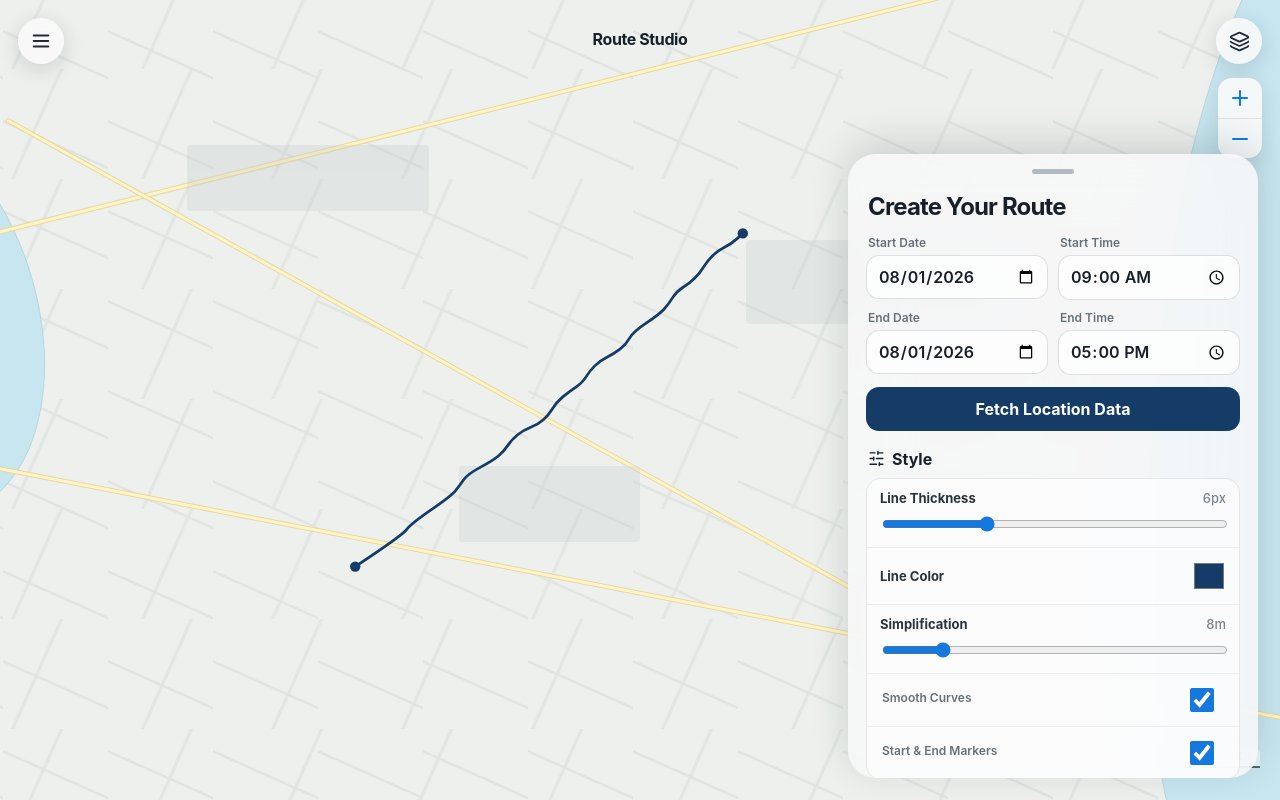
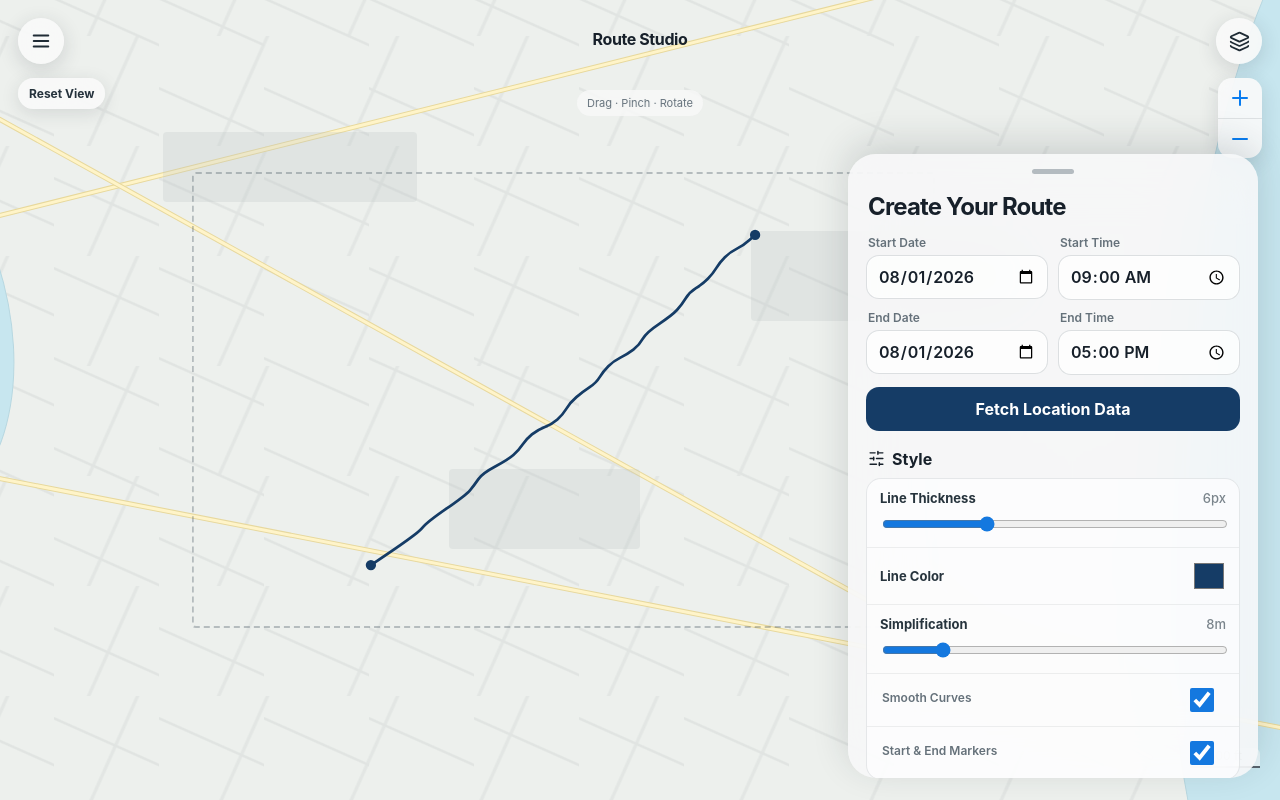
Before and after one commit to cd2wv77zyj-blip/route-studio, a React (Vite) app: page / in a window 1280 px wide. Built offline with nearby package versions, Linux system fonts and the light colour scheme.

Commit message:
Add files via upload

```diff
--- a/App.tsx
+++ b/App.tsx
@@ -1,18 +1,32 @@
 import { useMemo, useRef, useState } from 'react'
 import {
   Check, ChevronRight, Download, FileUp, Layers, Menu, Minus, Plus,
-  RotateCcw, Settings, SlidersHorizontal, X
+  Settings, SlidersHorizontal, X
 } from 'lucide-react'
 import { sampleTrack } from './sample'
-import { douglasPeucker, filterNearby, fit, mercator, rotate } from './geo'
+import { douglasPeucker, filterNearby, fit, mercator } from './geo'
 import { exportSvg, linePath } from './svg'
-import type { AspectRatio } from './types'
+import type { AspectRatio, XYPoint } from './types'
 
 const sizes:Record<AspectRatio,[number,number]> = {
   square:[1000,1000], wide:[1500,500], tall:[800,1000]
 }
 type Layer = 'standard'|'satellite'|'hybrid'
 const snapHeights = [16, 46, 82]
+
+function transformPoints(points:XYPoint[], w:number, h:number, zoom:number, rotation:number, panX:number, panY:number){
+  const rad=rotation*Math.PI/180
+  const cos=Math.cos(rad), sin=Math.sin(rad)
+  const cx=w/2, cy=h/2
+  return points.map(p=>{
+    const dx=(p.x-cx)*zoom
+    const dy=(p.y-cy)*zoom
+    return {
+      x:cx + dx*cos - dy*sin + panX,
+      y:cy + dx*sin + dy*cos + panY
+    }
+  })
+}
 
 export default function App(){
   const [stroke,setStroke]=useState('#153c66')
@@ -21,9 +35,7 @@ export default function App(){
   const [markers,setMarkers]=useState(true)
   const [ratio,setRatio]=useState<AspectRatio>('square')
   const [caption,setCaption]=useState('')
-  const [rotation,setRotation]=useState(0)
   const [epsilon,setEpsilon]=useState(8)
-  const [mapZoom,setMapZoom]=useState(1)
   const [layer,setLayer]=useState<Layer>('standard')
   const [startDate,setStartDate]=useState('2026-08-01')
   const [startTime,setStartTime]=useState('09:00')
@@ -32,21 +44,38 @@ export default function App(){
   const [sheetHeight,setSheetHeight]=useState(46)
   const [menuOpen,setMenuOpen]=useState(false)
   const [layersOpen,setLayersOpen]=useState(false)
+
+  // Map viewport transform — the print area stays fixed while this moves behind it.
+  const [mapZoom,setMapZoom]=useState(1)
+  const [mapRotation,setMapRotation]=useState(0)
+  const [pan,setPan]=useState({x:0,y:0})
+
   const dragStart=useRef<{y:number,h:number}|null>(null)
-  const pinchStart=useRef<{distance:number,zoom:number}|null>(null)
+  const gesture=useRef<{
+    mode:'pan'|'pinch',
+    startX?:number,startY?:number,
+    panX:number,panY:number,
+    distance?:number,angle?:number,
+    zoom:number,rotation:number
+  }|null>(null)
 
   const [w,h]=sizes[ratio]
-  const projected=useMemo(()=>{
+
+  const basePoints=useMemo(()=>{
     const filtered=filterNearby(sampleTrack,10)
     const simplified=douglasPeucker(filtered.map(mercator),epsilon)
-    const fitted=fit(simplified,w,h,.85)
-    return rotate(fitted,rotation,w,h)
-  },[w,h,rotation,epsilon])
+    return fit(simplified,w,h,.85)
+  },[w,h,epsilon])
 
-  const d=linePath(projected,smooth)
-  const first=projected[0], last=projected[projected.length-1]
+  const transformed=useMemo(
+    ()=>transformPoints(basePoints,w,h,mapZoom,mapRotation,pan.x,pan.y),
+    [basePoints,w,h,mapZoom,mapRotation,pan]
+  )
 
-  const nearestSnap=(h:number)=>snapHeights.reduce((a,b)=>Math.abs(b-h)<Math.abs(a-h)?b:a)
+  const d=linePath(transformed,smooth)
+  const first=transformed[0], last=transformed[transformed.length-1]
+
+  const nearestSnap=(height:number)=>snapHeights.reduce((a,b)=>Math.abs(b-height)<Math.abs(a-height)?b:a)
   const dragMove=(clientY:number)=>{
     if(!dragStart.current) return
     const delta=(dragStart.current.y-clientY)/window.innerHeight*100
@@ -58,24 +87,64 @@ export default function App(){
     dragStart.current=null
   }
 
-  const touchDistance=(touches:React.TouchList)=>{
-    const a=touches[0],b=touches[1]
-    return Math.hypot(a.clientX-b.clientX,a.clientY-b.clientY)
-  }
+  const distance=(a:React.Touch,b:React.Touch)=>Math.hypot(a.clientX-b.clientX,a.clientY-b.clientY)
+  const angle=(a:React.Touch,b:React.Touch)=>Math.atan2(b.clientY-a.clientY,b.clientX-a.clientX)*180/Math.PI
+
   const onMapTouchStart=(e:React.TouchEvent)=>{
-    if(e.touches.length===2) pinchStart.current={distance:touchDistance(e.touches),zoom:mapZoom}
+    if(e.touches.length===1){
+      const t=e.touches[0]
+      gesture.current={mode:'pan',startX:t.clientX,startY:t.clientY,panX:pan.x,panY:pan.y,zoom:mapZoom,rotation:mapRotation}
+    } else if(e.touches.length>=2){
+      const a=e.touches[0],b=e.touches[1]
+      gesture.current={
+        mode:'pinch',panX:pan.x,panY:pan.y,
+        distance:distance(a,b),angle:angle(a,b),
+        zoom:mapZoom,rotation:mapRotation
+      }
+    }
   }
   const onMapTouchMove=(e:React.TouchEvent)=>{
-    if(e.touches.length===2 && pinchStart.current){
-      e.preventDefault()
-      const next=pinchStart.current.zoom*(touchDistance(e.touches)/pinchStart.current.distance)
-      setMapZoom(Math.max(.7,Math.min(2.2,next)))
+    e.preventDefault()
+    if(!gesture.current) return
+
+    if(e.touches.length===1 && gesture.current.mode==='pan'){
+      const t=e.touches[0]
+      const sx=gesture.current.startX ?? t.clientX
+      const sy=gesture.current.startY ?? t.clientY
+      // Convert screen movement into print-area coordinate movement.
+      const scale=Math.min(window.innerWidth/w, window.innerHeight/h)
+      setPan({
+        x:gesture.current.panX+(t.clientX-sx)/Math.max(scale,.25),
+        y:gesture.current.panY+(t.clientY-sy)/Math.max(scale,.25)
+      })
+    } else if(e.touches.length>=2){
+      const a=e.touches[0],b=e.touches[1]
+      if(gesture.current.mode!=='pinch'){
+        gesture.current={
+          mode:'pinch',panX:pan.x,panY:pan.y,
+          distance:distance(a,b),angle:angle(a,b),
+          zoom:mapZoom,rotation:mapRotation
+        }
+      }
+      const g=gesture.current
+      const nextZoom=g.zoom*(distance(a,b)/(g.distance||distance(a,b)))
+      const nextRotation=g.rotation+(angle(a,b)-(g.angle||angle(a,b)))
+      setMapZoom(Math.max(.55,Math.min(3.5,nextZoom)))
+      setMapRotation(nextRotation)
     }
   }
-  const onMapTouchEnd=()=>{pinchStart.current=null}
+  const onMapTouchEnd=(e:React.TouchEvent)=>{
+    if(e.touches.length===0) gesture.current=null
+    else if(e.touches.length===1){
+      const t=e.touches[0]
+      gesture.current={mode:'pan',startX:t.clientX,startY:t.clientY,panX:pan.x,panY:pan.y,zoom:mapZoom,rotation:mapRotation}
+    }
+  }
+
+  const resetView=()=>{setMapZoom(1);setMapRotation(0);setPan({x:0,y:0})}
 
   const download=()=>{
-    const svg=exportSvg({points:projected,stroke,strokeWidth,smooth,startDot:markers,endArrow:markers,caption})
+    const svg=exportSvg({points:transformed,stroke,strokeWidth,smooth,startDot:markers,endArrow:markers,caption})
     const blob=new Blob([svg],{type:'image/svg+xml'})
     const url=URL.createObjectURL(blob)
     const a=document.createElement('a')
@@ -91,29 +160,40 @@ export default function App(){
     <section className={`map-stage layer-${layer}`}
       onTouchStart={onMapTouchStart}
       onTouchMove={onMapTouchMove}
-      onTouchEnd={onMapTouchEnd}>
-      <div className="map-transform" style={{transform:`scale(${mapZoom}) rotate(${rotation}deg)`}}>
+      onTouchEnd={onMapTouchEnd}
+      onTouchCancel={()=>gesture.current=null}>
+      <div className="map-transform" style={{
+        transform:`translate(${pan.x/8}px, ${pan.y/8}px) scale(${mapZoom}) rotate(${mapRotation}deg)`
+      }}>
         <div className="map-grid"/>
         <div className="map-water water-a"/><div className="map-water water-b"/>
         <div className="map-road road-a"/><div className="map-road road-b"/><div className="map-road road-c"/>
         <div className="map-block block-a"/><div className="map-block block-b"/><div className="map-block block-c"/>
-        <div className="artboard" style={{aspectRatio:`${w}/${h}`}}>
-          <svg viewBox={`0 0 ${w} ${h}`} aria-label="Route preview">
+      </div>
+
+      <div className="print-frame" style={{aspectRatio:`${w}/${h}`}}>
+        <svg viewBox={`0 0 ${w} ${h}`} aria-label="Route artwork preview">
+          <defs>
+            <clipPath id="printClip"><rect x="0" y="0" width={w} height={h}/></clipPath>
+          </defs>
+          <g clipPath="url(#printClip)">
             <path d={d} fill="none" stroke={stroke} strokeWidth={strokeWidth} strokeLinecap="round" strokeLinejoin="round"/>
             {markers&&first&&<circle cx={first.x} cy={first.y} r={strokeWidth*1.4+3} fill={stroke}/>}
             {markers&&last&&<circle cx={last.x} cy={last.y} r={strokeWidth*1.4+3} fill={stroke}/>}
             {caption&&<text x={w/2} y={h-18} textAnchor="middle" fontFamily="-apple-system, BlinkMacSystemFont, Arial, sans-serif" fontSize={Math.max(16,w/45)} fill={stroke}>{caption}</text>}
-          </svg>
-        </div>
+          </g>
+        </svg>
       </div>
 
       <button className="floating menu" aria-label="Open menu" onClick={()=>setMenuOpen(true)}><Menu size={22}/></button>
       <div className="brand">Route Studio</div>
       <button className="floating layers" aria-label="Map layers" onClick={()=>setLayersOpen(true)}><Layers size={21}/></button>
       <div className="zoomers">
-        <button aria-label="Zoom in" onClick={()=>setMapZoom(z=>Math.min(2.2,z+.12))}><Plus/></button>
-        <button aria-label="Zoom out" onClick={()=>setMapZoom(z=>Math.max(.7,z-.12))}><Minus/></button>
+        <button aria-label="Zoom in" onClick={()=>setMapZoom(z=>Math.min(3.5,z+.15))}><Plus/></button>
+        <button aria-label="Zoom out" onClick={()=>setMapZoom(z=>Math.max(.55,z-.15))}><Minus/></button>
       </div>
+      <button className="reset-map" onClick={resetView}>Reset View</button>
+      <div className="gesture-hint">Drag · Pinch · Rotate</div>
       <div className="scale">500 ft</div>
     </section>
 
@@ -146,15 +226,14 @@ export default function App(){
           <label className="switch-control"><span>Start & End Markers</span><input type="checkbox" checked={markers} onChange={e=>setMarkers(e.target.checked)}/></label>
         </div>
 
-        <div className="section-title">Canvas</div>
+        <div className="section-title">Print Area</div>
         <div className="segmented">
-          {(['square','wide','tall'] as AspectRatio[]).map(r=><button key={r} className={ratio===r?'active':''} onClick={()=>setRatio(r)}>{r==='square'?'1:1':r==='wide'?'3:1':'4:5'}</button>)}
+          {(['square','wide','tall'] as AspectRatio[]).map(r=><button key={r} className={ratio===r?'active':''} onClick={()=>{setRatio(r);resetView()}}>{r==='square'?'1:1':r==='wide'?'3:1':'4:5'}</button>)}
         </div>
 
         <label className="caption"><span>Caption</span><input type="text" placeholder="Optional" value={caption} onChange={e=>setCaption(e.target.value)}/></label>
 
-        <div className="actions">
-          <button onClick={()=>setRotation(v=>(v+90)%360)}><RotateCcw size={17}/> Rotate Map + Route</button>
+        <div className="actions single">
           <button className="export" onClick={download}><Download size={18}/> Export SVG</button>
         </div>
       </div>
@@ -178,7 +257,7 @@ export default function App(){
             <span className={`layer-thumb ${l}`}/><span>{l[0].toUpperCase()+l.slice(1)}</span>{layer===l&&<Check size={20}/>}
           </button>
         )}
-        <p className="layer-note">These are visual preview styles in PWA v1. Live map tiles will be connected in a later data-provider pass.</p>
+        <p className="layer-note">These are visual preview styles in PWA v1.2. Live map tiles will be connected in a later mapping-provider pass.</p>
       </div>
     </div>}
   </main>
--- a/styles.css
+++ b/styles.css
@@ -8,7 +8,7 @@ body{overscroll-behavior:none;touch-action:manipulation}
 button,input{font:inherit}button{cursor:pointer}
 .app{height:100dvh;position:relative;overflow:hidden;background:#edf0f0}
 .map-stage{position:absolute;inset:0;background:#edf0ed;overflow:hidden;touch-action:none}
-.map-transform{position:absolute;inset:-9%;transform-origin:50% 43%;transition:transform .18s ease}
+.map-transform{position:absolute;inset:-12%;transform-origin:50% 43%;will-change:transform}
 .map-grid{position:absolute;inset:-20%;opacity:.48;background:
  linear-gradient(24deg,transparent 48%,#d3d8d6 49%,#d3d8d6 50%,transparent 51%) 0 0/105px 90px,
  linear-gradient(114deg,transparent 48%,#d7dcda 49%,#d7dcda 50%,transparent 51%) 0 0/130px 110px}
@@ -37,8 +37,8 @@ button,input{font:inherit}button{cursor:pointer}
 .brand{position:absolute;z-index:5;top:max(29px,calc(env(safe-area-inset-top) + 11px));left:50%;transform:translateX(-50%);font-weight:700;letter-spacing:-.025em}
 .zoomers{position:absolute;right:18px;top:max(78px,calc(env(safe-area-inset-top) + 62px));z-index:5;background:rgba(250,250,250,.9);border-radius:14px;overflow:hidden;box-shadow:0 5px 20px rgba(35,46,55,.14);backdrop-filter:blur(18px)}
 .zoomers button{display:grid;place-items:center;width:44px;height:40px;border:0;background:transparent;color:#087cf0}.zoomers button+button{border-top:1px solid rgba(80,90,98,.14)}
-.artboard{position:absolute;left:50%;top:43%;transform:translate(-50%,-50%);width:min(78vw,620px);max-height:57vh;background:rgba(255,255,255,.02)}
-.artboard svg{width:100%;height:100%;overflow:visible}
+.print-frame{position:absolute;z-index:3;left:50%;top:43%;transform:translate(-50%,-50%);width:min(78vw,620px);max-height:57vh;border:2px dashed rgba(37,55,68,.28);border-radius:4px;pointer-events:none;background:rgba(255,255,255,.025)}
+.print-frame svg{width:100%;height:100%;overflow:hidden;display:block}
 .scale{position:absolute;right:20px;bottom:20%;z-index:4;font-size:12px;color:#58636d;border-bottom:2px solid #58636d;padding:0 18px 3px;background:rgba(255,255,255,.55);border-radius:6px 6px 0 0}
 
 .sheet{position:absolute;z-index:10;left:0;right:0;bottom:0;background:rgba(247,248,249,.88);backdrop-filter:blur(30px) saturate(1.18);-webkit-backdrop-filter:blur(30px) saturate(1.18);border-radius:30px 30px 0 0;box-shadow:0 -10px 36px rgba(29,42,52,.16);transition:height .22s cubic-bezier(.2,.75,.25,1);overflow:hidden}
@@ -67,6 +67,7 @@ label>span{display:block;font-size:12px;color:#65717a;font-weight:600;margin:0 0
 .segmented button{border:0;background:transparent;border-radius:9px;padding:8px;color:#4d5962;font-weight:600}.segmented button.active{background:#fff;color:#17202a;box-shadow:0 1px 4px rgba(30,40,48,.13)}
 .caption{display:block;margin-top:14px}.caption input{width:100%;border:1px solid rgba(124,134,142,.22);border-radius:13px;background:rgba(255,255,255,.7);padding:11px 12px}
 .actions{display:grid;grid-template-columns:1fr 1.15fr;gap:9px;margin-top:14px}
+.actions.single{grid-template-columns:1fr}
 .actions button{border:1px solid rgba(124,134,142,.2);background:rgba(255,255,255,.72);border-radius:13px;padding:11px 8px;display:flex;gap:7px;align-items:center;justify-content:center;color:#33414b;font-weight:600;font-size:13px}
 .actions .export{background:#153c66;color:#fff;border-color:#153c66}
 
@@ -92,7 +93,9 @@ label>span{display:block;font-size:12px;color:#65717a;font-weight:600;margin:0 0
 }
 @media(min-width:900px){
   .sheet{left:auto;right:22px;bottom:22px;width:410px;border-radius:28px;height:min(78dvh,720px)!important}
-  .artboard{left:44%;top:50%;width:min(58vw,760px)}
+  .print-frame{left:44%;top:50%;width:min(58vw,760px)}
   .scale{bottom:32px}
   .layer-sheet{left:auto;right:22px;width:360px}
 }
+.reset-map{position:absolute;z-index:6;left:18px;top:max(78px,calc(env(safe-area-inset-top) + 62px));border:0;border-radius:16px;padding:8px 11px;background:rgba(250,250,250,.88);backdrop-filter:blur(18px);-webkit-backdrop-filter:blur(18px);box-shadow:0 4px 18px rgba(35,46,55,.13);color:#26333d;font-size:12px;font-weight:650}
+.gesture-hint{position:absolute;z-index:4;left:50%;transform:translateX(-50%);top:90px;background:rgba(250,250,250,.72);backdrop-filter:blur(14px);-webkit-backdrop-filter:blur(14px);border-radius:999px;padding:6px 10px;font-size:11px;color:#63707a;pointer-events:none}
```
Also changed, not shown: 1 other file (tests, documents, lock files or other folders).
